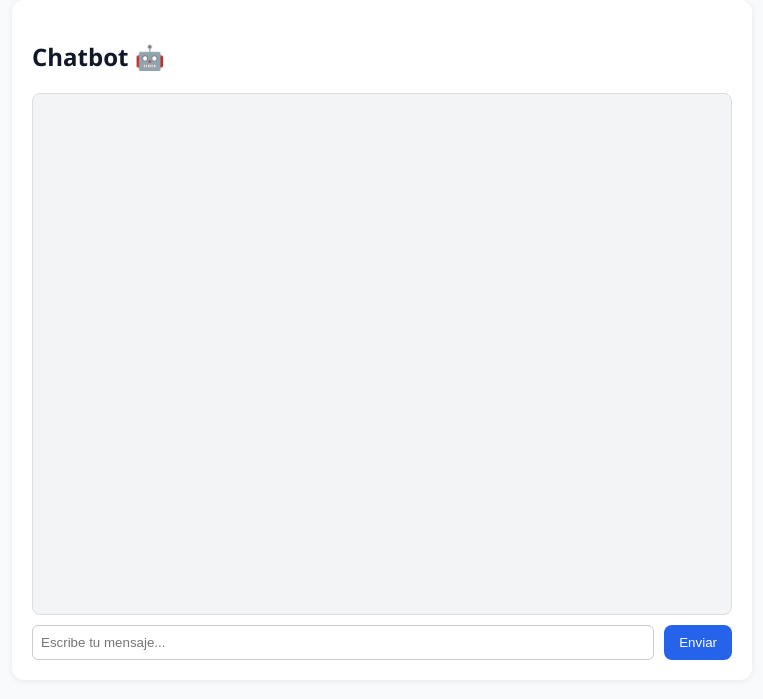
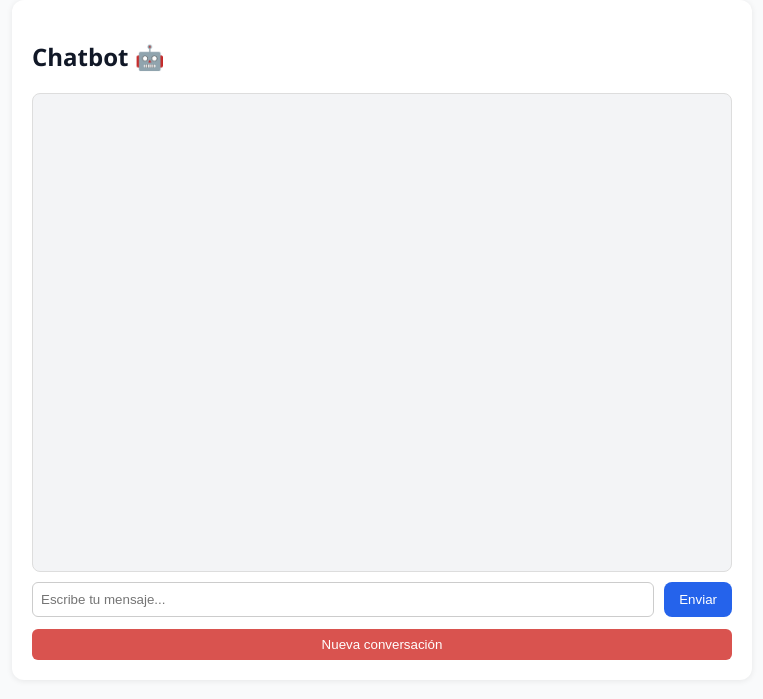
Before and after one commit to vanessatocasuche/chatbot-fastapi, a FastAPI app: page / in a window 1280 px wide. Shown: the top 699 px of the page, without its empty margins (258-1021 px from the left). Run offline with FastAPI, Linux system fonts and the light colour scheme.

Commit message:
Boton de nueva conversacion

```diff
--- a/static/chat.js
+++ b/static/chat.js
@@ -41,6 +41,7 @@ form.addEventListener("submit", async (e) => {
   }
 });
 
+// Función para agregar mensajes al chat
 function appendMessage(sender, text) {
   const msg = document.createElement("div");
   msg.classList.add(sender);
@@ -48,3 +49,29 @@ function appendMessage(sender, text) {
   chatBox.appendChild(msg);
   chatBox.scrollTop = chatBox.scrollHeight;
 }
+
+// Cargar historial de conversación al iniciar (si existe)
+window.addEventListener("load", async () => {
+  const id_conversation_ = sessionStorage.getItem("id_conversation");
+  if (id_conversation_) {
+    try {
+      const response = await fetch(`/api/chatbot/message/${id_conversation_}`);
+      const data = await response.json();
+      data.messages.forEach((msg) => {
+        appendMessage(msg.sender, msg.text);
+      });
+    } catch (error) {
+      console.error("Error al cargar el historial de conversación:", error);
+    }
+  }
+});
+
+
+const resetBtn = document.getElementById("reset-chat");
+resetBtn.addEventListener("click", () => {
+  const confirmar = confirm("¿Seguro que deseas iniciar una nueva conversación? Se borrará el historial.");
+  if (confirmar) {
+    sessionStorage.removeItem("id_conversation");
+    document.getElementById("chat-box").innerHTML = "";
+  }
+});
--- a/static/style.css
+++ b/static/style.css
@@ -185,3 +185,19 @@ button.action-btn {
   font-family: monospace;
   color: #333;
 }
+
+/* === Botón de reinicio de chat === */
+.reset-btn {
+  margin-top: 12px;
+  padding: 8px 12px;
+  width: 100%;
+  background-color: #d9534f;
+  color: white;
+  border: none;
+  border-radius: 6px;
+  cursor: pointer;
+}
+
+.reset-btn:hover {
+  background-color: #b94743;
+}
--- a/templates/chat.html
+++ b/templates/chat.html
@@ -14,6 +14,9 @@
       <input type="text" id="user-input" placeholder="Escribe tu mensaje..." autocomplete="off" />
       <button type="submit">Enviar</button>
     </form>
+
+    <button id="reset-chat" class="reset-btn">Nueva conversación</button>
+
   </div>
 
   <script src="/static/chat.js"></script>
```
